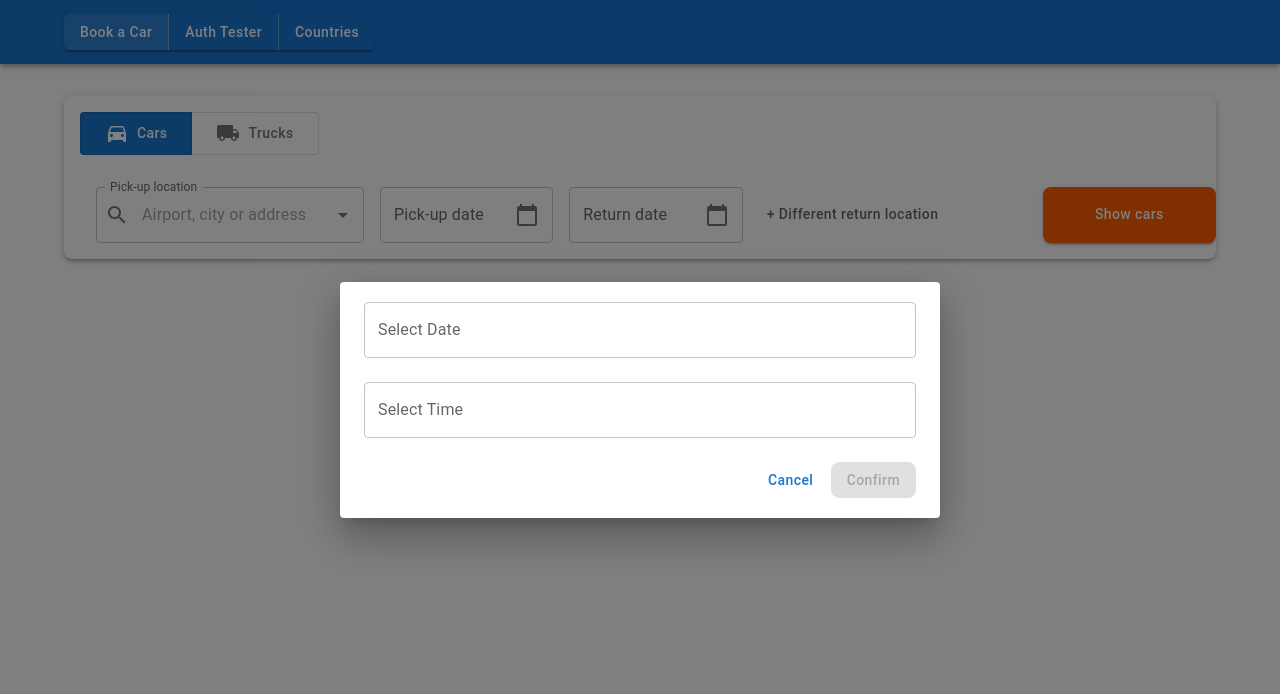
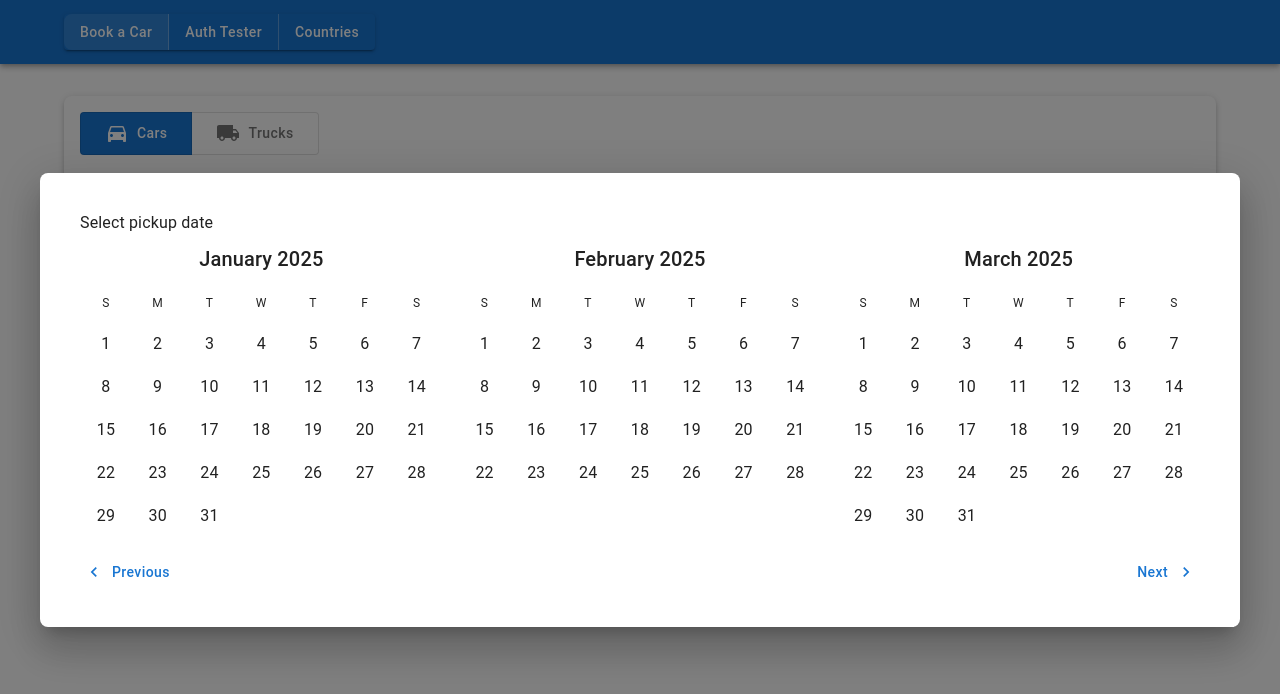
Before and after one commit to djo42/nova-agent, a Next.js app: page /booking in a window 1280 px wide. Both pictures are taken after a click on the element "Pick-up date". Shown: the top 694 px of the page. Built offline with nearby package versions, Linux system fonts and the light colour scheme; no server answers.

Commit message:
Improve date picker

```diff
--- a/src/components/booking/BookingMask.tsx
+++ b/src/components/booking/BookingMask.tsx
@@ -19,6 +19,8 @@ import LocalShippingIcon from '@mui/icons-material/LocalShipping';
 import SearchIcon from '@mui/icons-material/Search';
 import CalendarTodayIcon from '@mui/icons-material/CalendarToday';
 import dayjs from 'dayjs';
+import { DateRangePicker } from './DateRangePicker';
+import { format } from 'date-fns';
 
 interface DateRange {
   start: Date | null;
@@ -38,6 +40,7 @@ export const BookingMask = () => {
   const [differentReturnLocation, setDifferentReturnLocation] = useState(false);
   const [pickupDate, setPickupDate] = useState<Date | null>(null);
   const [returnDate, setReturnDate] = useState<Date | null>(null);
+  const [datePickerOpen, setDatePickerOpen] = useState(false);
 
   const { countries, loading: countriesLoading, error: countriesError } = useCountries();
 
@@ -58,6 +61,25 @@ export const BookingMask = () => {
     if (returnDate && date && returnDate < date) {
       setReturnDate(null);
     }
+  };
+
+  const handleDateSelect = (pickup: Date, returnDate: Date) => {
+    // Set pickup time to 12:30 PM
+    const pickupWithTime = new Date(pickup);
+    pickupWithTime.setHours(12, 30, 0);
+    setPickupDate(pickupWithTime);
+
+    // Set return time to 8:30 AM
+    const returnWithTime = new Date(returnDate);
+    returnWithTime.setHours(8, 30, 0);
+    setReturnDate(returnWithTime);
+  };
+
+  const formatDateDisplay = (date: Date | null) => {
+    if (!date) return '';
+    const hours = date.getHours().toString().padStart(2, '0');
+    const minutes = date.getMinutes().toString().padStart(2, '0');
+    return `${format(date, 'MMM dd')} ${hours}:${minutes}`;
   };
 
   return (
@@ -137,18 +159,35 @@ export const BookingMask = () => {
             <Grid item xs={12} md={4}>
               <Grid container spacing={2}>
                 <Grid item xs={6}>
-                  <CustomDateTimePicker
+                  <TextField
+                    fullWidth
                     label="Pick-up date"
-                    value={pickupDate}
-                    onChange={setPickupDate}
+                    value={formatDateDisplay(pickupDate)}
+                    onClick={() => setDatePickerOpen(true)}
+                    InputProps={{
+                      readOnly: true,
+                      endAdornment: (
+                        <InputAdornment position="end">
+                          <CalendarTodayIcon />
+                        </InputAdornment>
+                      ),
+                    }}
                   />
                 </Grid>
                 <Grid item xs={6}>
-                  <CustomDateTimePicker
+                  <TextField
+                    fullWidth
                     label="Return date"
-                    value={returnDate}
-                    onChange={setReturnDate}
-                    minDateTime={pickupDate ?? undefined}
+                    value={formatDateDisplay(returnDate)}
+                    onClick={() => setDatePickerOpen(true)}
+                    InputProps={{
+                      readOnly: true,
+                      endAdornment: (
+                        <InputAdornment position="end">
+                          <CalendarTodayIcon />
+                        </InputAdornment>
+                      ),
+                    }}
                   />
                 </Grid>
               </Grid>
@@ -197,6 +236,14 @@ export const BookingMask = () => {
           </Grid>
         </Stack>
       </Box>
+
+      <DateRangePicker
+        open={datePickerOpen}
+        onClose={() => setDatePickerOpen(false)}
+        onSelect={handleDateSelect}
+        initialPickupDate={pickupDate}
+        initialReturnDate={returnDate}
+      />
     </Paper>
   );
 };
--- /dev/null
+++ b/src/components/booking/DateRangePicker.tsx
@@ -0,0 +1,180 @@
+import { useState, useEffect } from 'react';
+import {
+  Dialog,
+  DialogContent,
+  Box,
+  Typography,
+  Button,
+  Grid,
+} from '@mui/material';
+import { addMonths, format } from 'date-fns';
+import ChevronLeftIcon from '@mui/icons-material/ChevronLeft';
+import ChevronRightIcon from '@mui/icons-material/ChevronRight';
+
+interface DateRangePickerProps {
+  open: boolean;
+  onClose: () => void;
+  onSelect: (pickup: Date, returnDate: Date) => void;
+  initialPickupDate?: Date | null;
+  initialReturnDate?: Date | null;
+}
+
+type SelectionState = 'pickup' | 'return' | 'complete';
+
+const SIXT_ORANGE = '#ff5f00';
+const SIXT_ORANGE_LIGHT = 'rgba(255, 95, 0, 0.2)';
+
+export const DateRangePicker = ({
+  open,
+  onClose,
+  onSelect,
+  initialPickupDate,
+  initialReturnDate,
+}: DateRangePickerProps) => {
+  const [currentMonth, setCurrentMonth] = useState(new Date());
+  const [pickupDate, setPickupDate] = useState<Date | null>(initialPickupDate || null);
+  const [returnDate, setReturnDate] = useState<Date | null>(initialReturnDate || null);
+  const [selectionState, setSelectionState] = useState<SelectionState>('pickup');
+  const [hoveredDate, setHoveredDate] = useState<Date | null>(null);
+
+  useEffect(() => {
+    if (open) {
+      setSelectionState('pickup');
+      setPickupDate(initialPickupDate);
+      setReturnDate(initialReturnDate);
+      setCurrentMonth(new Date());
+    }
+  }, [open, initialPickupDate, initialReturnDate]);
+
+  const handleDateClick = (date: Date) => {
+    if (selectionState === 'pickup') {
+      setPickupDate(date);
+      setSelectionState('return');
+    } else if (selectionState === 'return') {
+      if (pickupDate && date < pickupDate) {
+        setPickupDate(date);
+        setReturnDate(pickupDate);
+      } else {
+        setReturnDate(date);
+      }
+      setSelectionState('complete');
+      if (pickupDate) {
+        onSelect(pickupDate, date);
+        onClose();
+      }
+    }
+  };
+
+  const getMonthData = (baseDate: Date) => {
+    const firstDay = new Date(baseDate.getFullYear(), baseDate.getMonth(), 1);
+    const days: Date[] = [];
+    const daysInMonth = new Date(baseDate.getFullYear(), baseDate.getMonth() + 1, 0).getDate();
+
+    for (let i = 1; i <= daysInMonth; i++) {
+      days.push(new Date(baseDate.getFullYear(), baseDate.getMonth(), i));
+    }
+
+    return { firstDay, days };
+  };
+
+  const isDateInRange = (date: Date) => {
+    if (!pickupDate || (!returnDate && !hoveredDate)) return false;
+    const end = returnDate || hoveredDate;
+    return date > pickupDate && date < end!;
+  };
+
+  const renderMonth = (monthOffset: number) => {
+    const monthDate = addMonths(currentMonth, monthOffset);
+    const { days } = getMonthData(monthDate);
+    const weekDays = ['S', 'M', 'T', 'W', 'T', 'F', 'S'];
+
+    return (
+      <Box>
+        <Typography variant="h6" align="center" gutterBottom>
+          {format(monthDate, 'MMMM yyyy')}
+        </Typography>
+        <Grid container spacing={0}>
+          {weekDays.map(day => (
+            <Grid item xs={12/7} key={day}>
+              <Box sx={{ p: 1, textAlign: 'center' }}>
+                <Typography variant="caption">{day}</Typography>
+              </Box>
+            </Grid>
+          ))}
+          {days.map(date => (
+            <Grid item xs={12/7} key={date.toISOString()}>
+              <Box
+                sx={{
+                  p: 1,
+                  m: 0.2,
+                  textAlign: 'center',
+                  cursor: 'pointer',
+                  borderRadius: 1,
+                  bgcolor: (
+                    (pickupDate && date.getTime() === pickupDate.getTime()) ||
+                    (returnDate && date.getTime() === returnDate.getTime())
+                  ) ? SIXT_ORANGE : isDateInRange(date) ? SIXT_ORANGE_LIGHT : 'transparent',
+                  color: (
+                    (pickupDate && date.getTime() === pickupDate.getTime()) ||
+                    (returnDate && date.getTime() === returnDate.getTime())
+                  ) ? 'white' : isDateInRange(date) ? SIXT_ORANGE : 'inherit',
+                  '&:hover': {
+                    bgcolor: SIXT_ORANGE,
+                    color: 'white',
+                  },
+                }}
+                onClick={() => handleDateClick(date)}
+                onMouseEnter={() => selectionState === 'return' && setHoveredDate(date)}
+                onMouseLeave={() => setHoveredDate(null)}
+              >
+                <Typography>
+                  {date.getDate()}
+                </Typography>
+              </Box>
+            </Grid>
+          ))}
+        </Grid>
+      </Box>
+    );
+  };
+
+  return (
+    <Dialog
+      open={open}
+      onClose={onClose}
+      maxWidth="lg"
+      PaperProps={{
+        sx: { borderRadius: 2 }
+      }}
+    >
+      <DialogContent>
+        <Box sx={{ p: 2 }}>
+          <Typography variant="subtitle1" gutterBottom>
+            {selectionState === 'pickup' ? 'Select pickup date' : 'Select return date'}
+          </Typography>
+          <Grid container spacing={2}>
+            {[0, 1, 2].map((offset) => (
+              <Grid item xs={4} key={offset}>
+                {renderMonth(offset)}
+              </Grid>
+            ))}
+          </Grid>
+          <Box sx={{ display: 'flex', justifyContent: 'space-between', mt: 2 }}>
+            <Button
+              onClick={() => setCurrentMonth(prev => addMonths(prev, -1))}
+              startIcon={<ChevronLeftIcon />}
+            >
+              Previous
+            </Button>
+            <Button
+              onClick={() => setCurrentMonth(prev => addMonths(prev, 1))}
+              endIcon={<ChevronRightIcon />}
+            >
+              Next
+            </Button>
+          </Box>
+        </Box>
+      </DialogContent>
+    </Dialog>
+  );
+};
```
